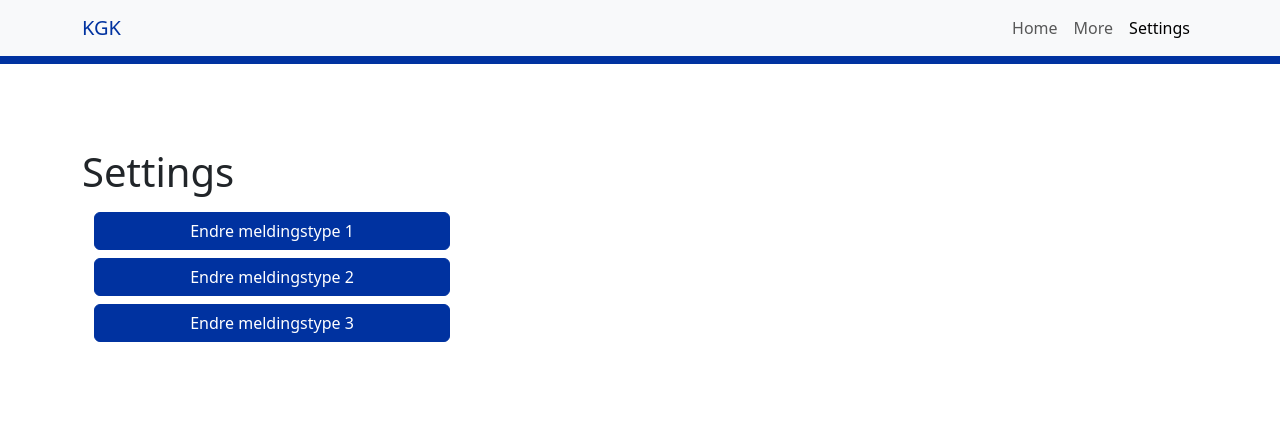
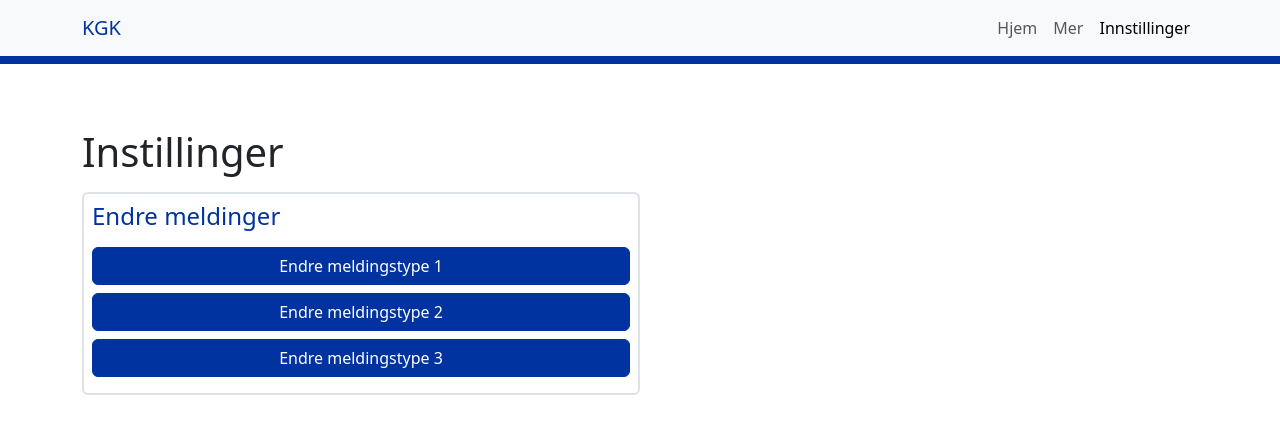
Before and after one commit to Jeph-git/KGK, a Flask app: page /settings in a window 1280 px wide. Shown: the top 434 px of the page. Run offline with Flask 3, Linux system fonts and the light colour scheme; style sheets or scripts are compiled from the project's sources; some libraries are stand-ins or nearby versions.

Commit message:
Add load_messages function to utils.py

```diff
--- a/app.py
+++ b/app.py
@@ -5,17 +5,14 @@ from forms import OptionForm
 from blueprints.all_choices import all_choices
 from blueprints.web_settings import web_setting
 
+from utils import load_messages
+
 app = Flask(__name__)
 app.config['SECRET_KEY'] = 'your_secret_key'
 
 app.register_blueprint(all_choices)
 app.register_blueprint(web_setting)
 
-
-# Function to load messages from a JSON file
-def load_messages():
-    with open('messages.json', 'r') as file:
-        return json.load(file)
 
 @app.route('/', methods=['GET', 'POST'])
 def home():
@@ -31,9 +28,14 @@ def home():
             for group in selected_groups:
                 messages.append(group)
                 print(f"{group} got {messages_dict.get(message_type, 'unknown message')}")  # For server logs
-            flash_message = ', '.join(messages)
+            # flash_message = ', '.join(messages)
+            if len(messages) == 1:
+                flash_message = messages[0]
+            else:
+                flash_message = ", ".join(messages[:-1]) +" & "+messages[-1]
+
             # Flash the message that corresponds to the message type
-            flash(f'{flash_message} got {messages_dict.get(message_type, "unknown message")}', 'success')
+            flash(f'{flash_message} fikk {messages_dict.get(message_type, "unknown message")}', 'success')
         else:
             flash('Velg en gruppe.', 'warning')
 
--- a/forms.py
+++ b/forms.py
@@ -5,7 +5,7 @@ from wtforms.validators import DataRequired
 class OptionForm(FlaskForm):
     groups = SelectMultipleField(
         'Choose groups',
-        choices=[('Oslobuss', 'Oslobuss'), ('Unibuss', 'Unibuss')]
+        choices=[('Oslobuss', 'Oslobuss'), ('Unibuss', 'Unibuss'), ('Ruter', 'Ruter')],
     )
 
 class MessageForm(FlaskForm):
--- a/scss/custom.scss
+++ b/scss/custom.scss
@@ -2,6 +2,7 @@
 @import "../node_modules/bootstrap/scss/functions";
 
 // Step 2: Override Bootstrap variables (e.g., primary color)
+// $primary: #0032a0; // Change Bootstrap's primary color
 $primary: #0032a0; // Change Bootstrap's primary color
 $secondary: #6c757d; // Change secondary color, etc.
 
--- a/templates/base.html
+++ b/templates/base.html
@@ -81,13 +81,13 @@
             <div class="collapse navbar-collapse" id="navbarNav">
                 <ul class="navbar-nav ms-auto">
                     <li class="nav-item">
-                        <a class="nav-link {% if active == 'home' %}active{% endif %}" href="{{ url_for('home') }}">Home</a>
+                        <a class="nav-link {% if active == 'home' %}active{% endif %}" href="{{ url_for('home') }}">Hjem</a>
                     </li>
                     <li class="nav-item">
-                        <a class="nav-link {% if active == 'more' %}active{% endif %}" href="{{ url_for('more.choices_func') }}">More</a>
+                        <a class="nav-link {% if active == 'more' %}active{% endif %}" href="{{ url_for('more.choices_func') }}">Mer</a>
                     </li>
                     <li class="nav-item">
-                        <a class="nav-link {% if active == 'settings' %}active{% endif %}" href="{{ url_for('settings.settings') }}">Settings</a>
+                        <a class="nav-link {% if active == 'settings' %}active{% endif %}" href="{{ url_for('settings.settings') }}">Innstillinger</a>
                     </li>
 
                 </ul>
@@ -101,13 +101,13 @@
             <li class="nav-item ms-3">
                 <a class="nav-link d-flex flex-column align-items-center {% if active == 'home' %}active{% endif %}" href="{{ url_for('home') }}">
                     <i class="bi bi-house"></i>
-                    <span>Home</span>
+                    <span>Hjem</span>
                 </a>
             </li>
             <li class="nav-item">
                 <a class="nav-link d-flex flex-column align-items-center {% if active == 'more' %}active{% endif %}" href="{{ url_for('more.choices_func') }}">
                     <i class="bi bi-three-dots"></i>
-                    <span>More</span>
+                    <span>Mer</span>
                 </a>
             </li>
             <!-- <li class="nav-item">
@@ -119,7 +119,7 @@
             <li class="nav-item me-3">
                 <a class="nav-link d-flex flex-column align-items-center {% if active == 'settings' %}active{% endif %}" href="{{ url_for('settings.settings') }}">
                     <i class="bi bi-gear"></i>
-                    <span>Settings</span>
+                    <span>Innstillinger</span>
                 </a>
             </li>
         </ul>
@@ -142,7 +142,7 @@
     <script>
         $(document).ready(function() {
             $('.select-multiple').select2({
-                placeholder: "Velg grupper",
+                placeholder: "Velg selskap",
                 allowClear: true,
                 width: '100%',
             });
--- a/templates/web_setting.html
+++ b/templates/web_setting.html
@@ -23,18 +23,23 @@
         </div>
     </div>
 
-    <h1 class="mt-4">Settings</h1>
+    <h1 class="mt-1">Instillinger</h1>
 
-    <div class="container-fluid col-12 mt-3">
-        <div class="container d-flex flex-column ">
-            <div class="row mb-2 col-lg-4">
-                <button type="button" class="btn btn-primary text-nowrap" data-bs-toggle="modal" data-bs-target="#exampleModal" data-bs-whatever="message1">Endre meldingstype 1</button>
-            </div>
-            <div class="row mb-2 col-lg-4">
-                <button type="button" class="btn btn-primary text-nowrap" data-bs-toggle="modal" data-bs-target="#exampleModal" data-bs-whatever="message2">Endre meldingstype 2</button>
-            </div>
-            <div class="row  col-lg-4">
-                <button type="button" class="btn btn-primary text-nowrap" data-bs-toggle="modal" data-bs-target="#exampleModal" data-bs-whatever="message3">Endre meldingstype 3</button>
+    <div class="container-fluid mt-3">
+        <div class="row ">
+            <div class="col-lg-6 col-md-8 col-sm-10 border border-2 p-2 rounded">
+                <h4 class="mb-3 text-primary">Endre meldinger</h2>
+                <div class="d-flex flex-column">
+                    <div class="mb-2">
+                        <button type="button" class="btn btn-primary text-nowrap w-100" data-bs-toggle="modal" data-bs-target="#exampleModal" data-bs-whatever="message1">Endre meldingstype 1</button>
+                    </div>
+                    <div class="mb-2">
+                        <button type="button" class="btn btn-primary text-nowrap w-100" data-bs-toggle="modal" data-bs-target="#exampleModal" data-bs-whatever="message2">Endre meldingstype 2</button>
+                    </div>
+                    <div class="mb-2">
+                        <button type="button" class="btn btn-primary text-nowrap w-100" data-bs-toggle="modal" data-bs-target="#exampleModal" data-bs-whatever="message3">Endre meldingstype 3</button>
+                    </div>
+                </div>
             </div>
         </div>
 
@@ -43,7 +48,7 @@
             <div class="modal-dialog">
                 <div class="modal-content">
                     <div class="modal-header">
-                        <h5 class="modal-title" id="exampleModalLabel">Change message</h5>
+                        <h5 class="modal-title" id="exampleModalLabel">Endre melding</h5>
                         <button type="button" class="btn-close" data-bs-dismiss="modal" aria-label="Close"></button>
                     </div>
                     <div class="modal-body">
@@ -51,10 +56,10 @@
                             {{ form.hidden_tag() }}
                             <input type="hidden" name="modal_message_type" id="modal_message_type">
                             <div class="mb-3">
-                                <label for="message-text" class="col-form-label">Message:</label>
+                                <label for="message-text" class="col-form-label">Melding:</label>
                                 {{ form.message(class="form-control", id="message-text") }}
                             </div>
-                            <button type="submit" class="btn btn-primary">Save message</button>
+                            <button type="submit" class="btn btn-primary">Lagre</button>
                         </form>
                     </div>
                 </div>
--- /dev/null
+++ b/utils.py
@@ -0,0 +1,5 @@
+import json
+
+def load_messages():
+    with open('messages.json', 'r') as file:
+        return json.load(file)
```
Also changed, not shown: templates/index.html (+7 -5 lines), templates/more.html (+7 -7 lines).
